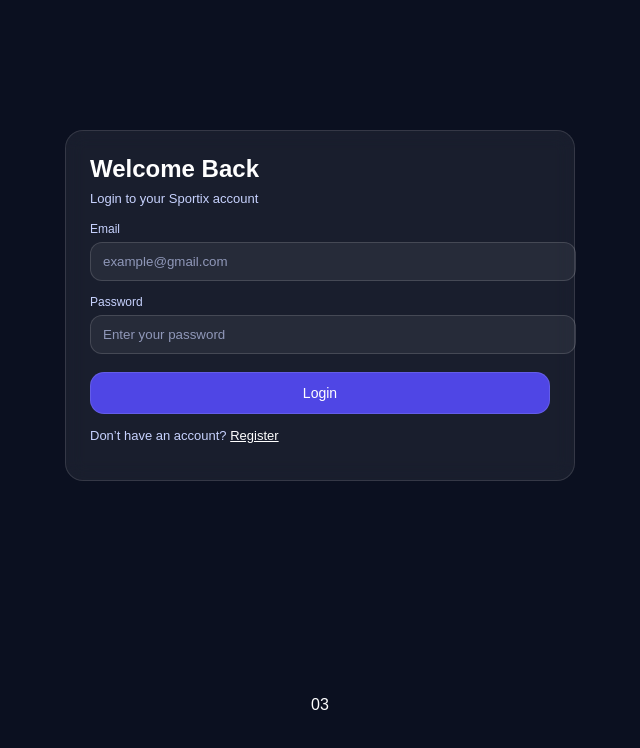
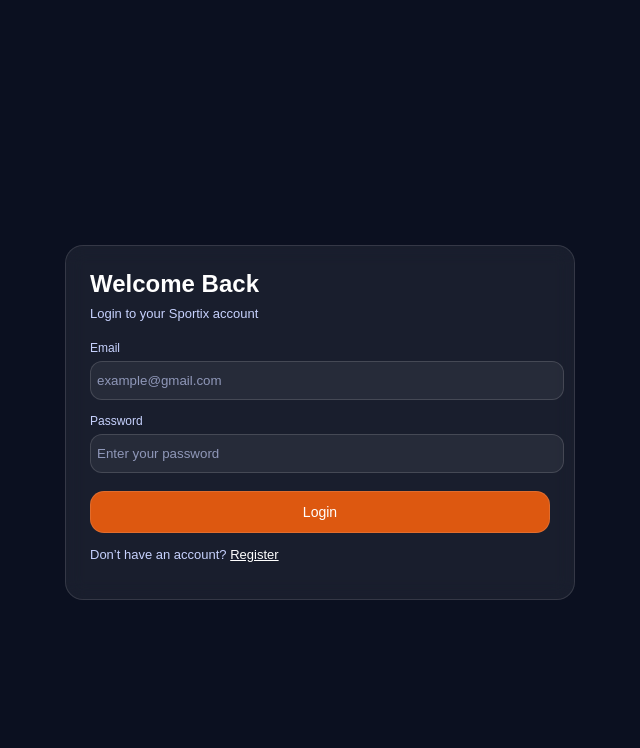
Before and after one commit to HasiniHeshara/sport, a React (Create React App) app in the folder frontend/: page /login in a window 1280 px wide. Shown: the top 748 px of the page, without its empty margins (320-960 px from the left). Built offline with nearby package versions, Linux system fonts and the light colour scheme.

Commit message:
Update login and home

```diff
--- a/frontend/src/pages/Home/Home.jsx
+++ b/frontend/src/pages/Home/Home.jsx
@@ -59,6 +59,9 @@
             </button>
             <button className="nav-btn primary" onClick={() => navigate("/register")}>
               Register
+            </button>
+            <button onClick={() => navigate("/adminlogin")}>
+            Admin Login
             </button>
           </div>
         </header>
--- a/frontend/src/pages/Login/Login.css
+++ b/frontend/src/pages/Login/Login.css
@@ -50,7 +50,7 @@
 }
 
 .login-form {
-  margin-top: 16px;
+  margin-top: 20px;
   display: grid;
   gap: 14px;
 }
@@ -64,7 +64,7 @@
 
 .field input {
   width: 100%;
-  padding: 11px 12px;
+  padding: 11px 6px;
   border-radius: 12px;
   border: 1px solid rgba(255, 255, 255, 0.14);
   background: rgba(255, 255, 255, 0.06);
@@ -81,7 +81,7 @@
   padding: 12px 14px;
   border-radius: 14px;
   border: 1px solid rgba(255, 255, 255, 0.12);
-  background: #4f46e5;
+  background: #dd5810;
   color: #fff;
   cursor: pointer;
   font-size: 14px;
--- a/frontend/src/pages/Login/Login.jsx
+++ b/frontend/src/pages/Login/Login.jsx
@@ -114,7 +114,7 @@
         <p className="login-footer">
           Don’t have an account? <Link to="/register">Register</Link>
         </p>
-      </div>03
+      </div>
     </div>
   );
 }
```
